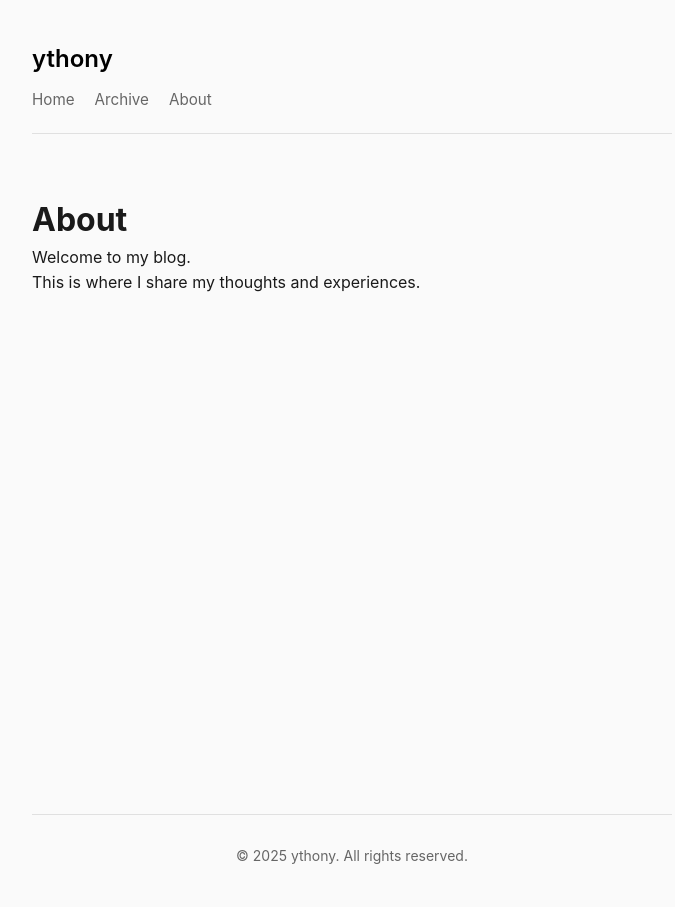
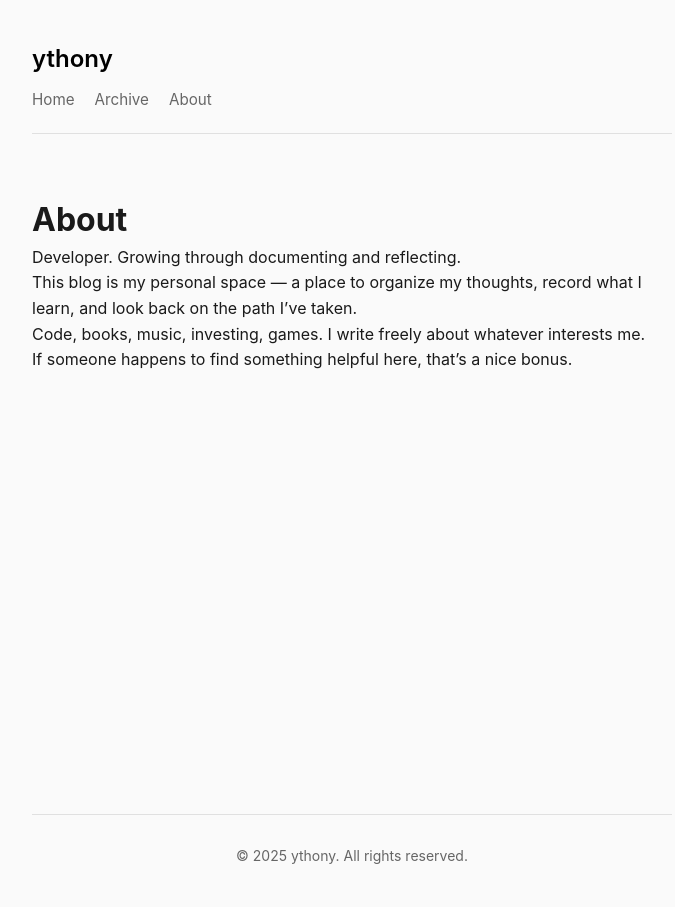
Before and after one commit to c-woojin/c-woojin.github.io, a Jekyll site: the page built from about.md, in a window 1280 px wide. Shown: the whole page, without its empty margins (288-963 px from the left). Built offline with Jekyll 4.4.1, drawn with Linux system fonts in a browser that asks for light colours.

Commit message:
feat: personalize about page with growth-focused message
Replaced generic introduction with personal statement emphasizing
documentation and reflection for growth. Includes diverse interests
and establishes the blog as a personal space rather than a
content-sharing platform.

```diff
--- a/about.md
+++ b/about.md
@@ -6,6 +6,10 @@ permalink: /about/
 
 # About
 
-Welcome to my blog.
+Developer. Growing through documenting and reflecting.
 
-This is where I share my thoughts and experiences.
+This blog is my personal space — a place to organize my thoughts, record what I learn, and look back on the path I’ve taken.
+
+Code, books, music, investing, games. I write freely about whatever interests me.
+
+If someone happens to find something helpful here, that’s a nice bonus.
```
